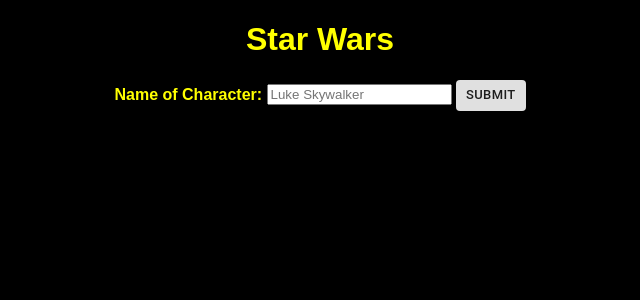
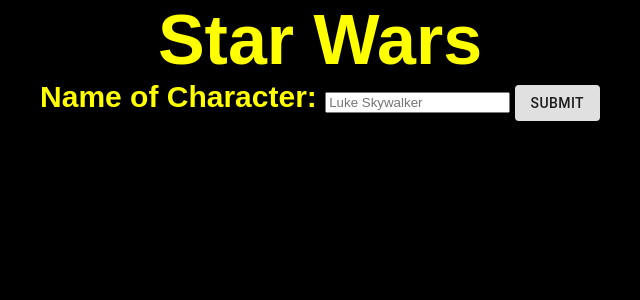
Before and after one commit to TerryParker/jeremywars-master, a React (Create React App) app: page /home in a window 1280 px wide. Both pictures are taken after a click on the button "THIS BUTTON". Shown: the top 300 px of the page, without its empty margins (320-960 px from the left). Built offline with nearby package versions, Linux system fonts and the light colour scheme; a web font is replaced by a local one.

Commit message:
updated text sizes and also set up classes in the Starwarsfont.css to handle those text updates for eaiser updating of styles without the need of inline individual components (#14)
Co-authored-by: Terry Parker <terry.parker@selu.edu>

```diff
--- a/src/components/CharacterSearch.jsx
+++ b/src/components/CharacterSearch.jsx
@@ -35,10 +35,10 @@
         <>
         <div class="starwarsFont">
             <center>
-            <h1  style={{color: "yellow"}}>Star Wars </h1>
+            <div style={{color: "yellow", fontSize:"70px"}}>Star Wars </div>
                 <div >
                     <Form onSubmit={handleSubmit}>
-                        <Form.Label style={{color: "yellow"}}>Name of Character: </Form.Label>
+                        <Form.Label style={{color: "yellow", fontSize:"30px"}}>Name of Character: </Form.Label>
                         <Form.Control
                         required
                         type="name"
@@ -46,7 +46,7 @@
                         placeholder="Luke Skywalker"
                         />
                         {' '}
-                        <Button type="submit" variant="contained" size="small">Submit</Button>
+                        <Button type="submit" variant="contained" >Submit</Button>
                             <audio className="submit-audio">
                                 <source src={starwarsAudio}/>
                             </audio>
@@ -56,36 +56,36 @@
                         character.map(val =>(
                             <ListGroup key={character}>
                             <ListGroup.Item key={val.name}>
-                                <h1 style={{color: "yellow"}}>
+                                <div className="characterName">
                                     {val.name}
-                                </h1>
+                                </div>
                             </ListGroup.Item>
                             <ListGroup.Item key={val.height}>
-                                <div style={{color: "yellow"}}>
+                                <div class="attributes">
                                     Height: {' '}
                                     {val.height}
                                 </div>
                             </ListGroup.Item>
                             <ListGroup.Item key={val.hair_color}>
-                                <div style={{color: "yellow"}}>
+                                <div class="attributes">
                                     Hair Color: {' '}
                                     {val.hair_color}
                                 </div>
                             </ListGroup.Item>
                             <ListGroup.Item key={val.gender}>
-                                <div style={{color: "yellow"}}>
+                                <div class="attributes">
                                     Gender: {' '}
                                     {val.gender}
                                 </div>
                             </ListGroup.Item>
                             <ListGroup.Item key={val.created}>
-                                <div style={{color: "yellow"}}>
+                                <div class="attributes">
                                     Created: {' '}
                                     {val.created.substr(0,10)}
                                 </div>
                             </ListGroup.Item>
                             <ListGroup.Item key={val.birth_year}>
-                                <div style={{color: "yellow"}}>
+                                <div class="attributes">
                                     Birth Year: {' '}
                                     {val.birth_year}
                                 </div>
--- a/src/components/HomeInformation.jsx
+++ b/src/components/HomeInformation.jsx
@@ -5,11 +5,16 @@
 
     return (
         <>
+
         <center>
-        <div class="starwarsFont" style={{color: "yellow"}}>
+            <div class="starwarsFont" style={{color:"yellow"}}>
+            <div style={{fontSize:"80px"}}>Star Wars</div>
+        <div style={{fontSize:"30px" , width:"50%"}}>
         Here you can find the information you desire to know of all your favorite Star Wars Characters! All you have to do is click the button below.
         </div>
+        </div>
         </center>
+
         </>
     )
 }
--- a/src/components/StarWarsFont.css
+++ b/src/components/StarWarsFont.css
@@ -20,3 +20,11 @@
         transform: rotateX(25deg) translateZ(0);
     }
 }
+.attributes {
+    color: yellow;
+    font-size: 25px;
+}
+.characterName {
+    color: yellow;
+     font-size: 50px;
+}
```
